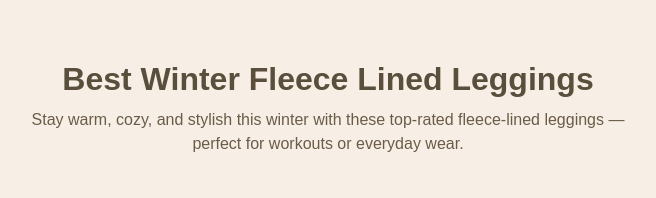
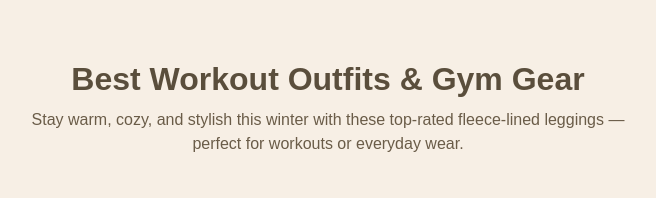
Before and after one commit to gymrecomendations/Top-Gym-Gear-and-Clothing, a plain HTML site: page index.html in a window 1280 px wide. Shown: the top 198 px of the page, without its empty margins (312-968 px from the left). Drawn offline with Linux system fonts and the light colour scheme.

Commit message:
Update title and header for gym gear promotion

```diff
--- a/index.html
+++ b/index.html
@@ -3,7 +3,7 @@
 <head>
   <meta charset="UTF-8">
   <meta name="viewport" content="width=device-width, initial-scale=1.0">
-  <title>Best Winter Fleece Lined Leggings</title>
+  <title>Top Gym Gear</title>
   <style>
     body {
       font-family: 'Poppins', sans-serif;
@@ -69,7 +69,7 @@
 </head>
 <body>
   <header>
-    <h1>Best Winter Fleece Lined Leggings</h1>
+    <h1>Best Workout Outfits & Gym Gear</h1>
     <p>Stay warm, cozy, and stylish this winter with these top-rated fleece-lined leggings — perfect for workouts or everyday wear.</p>
   </header>
 
```
